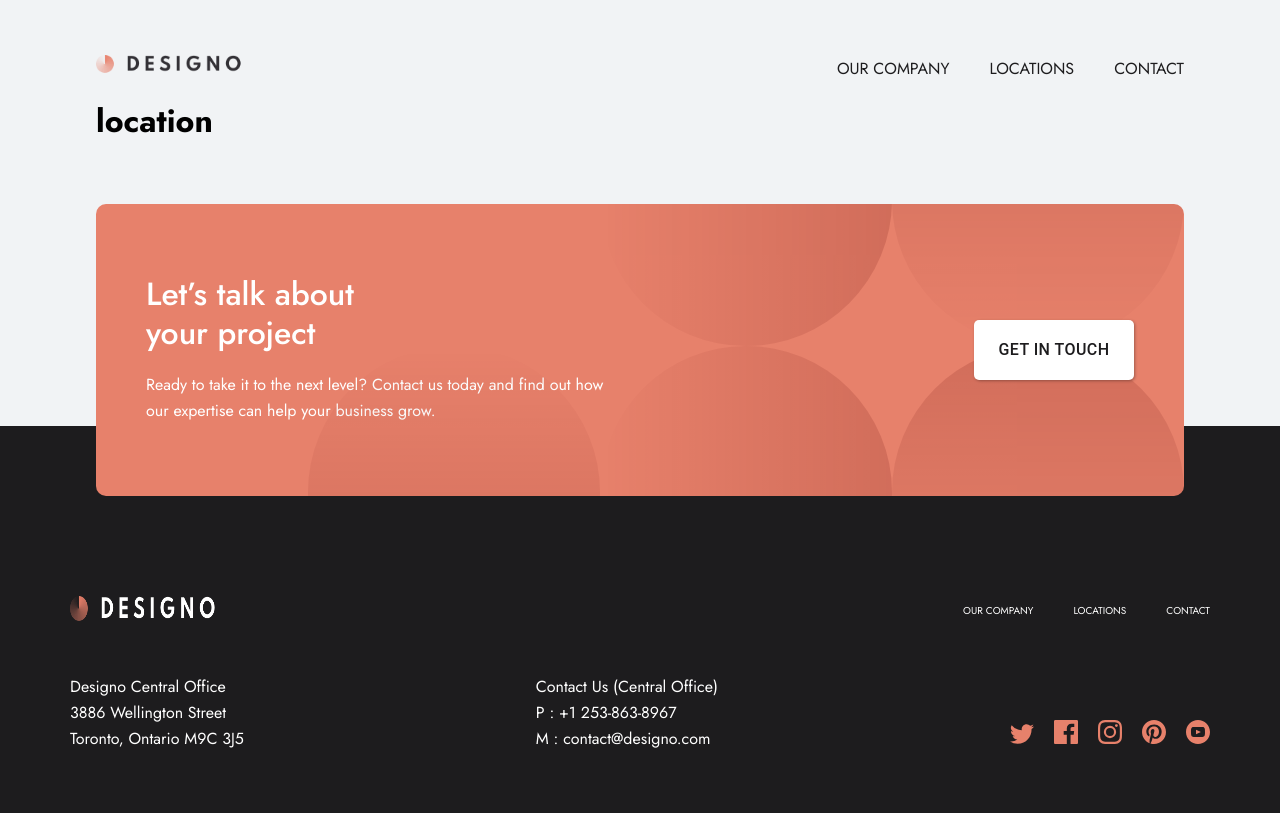
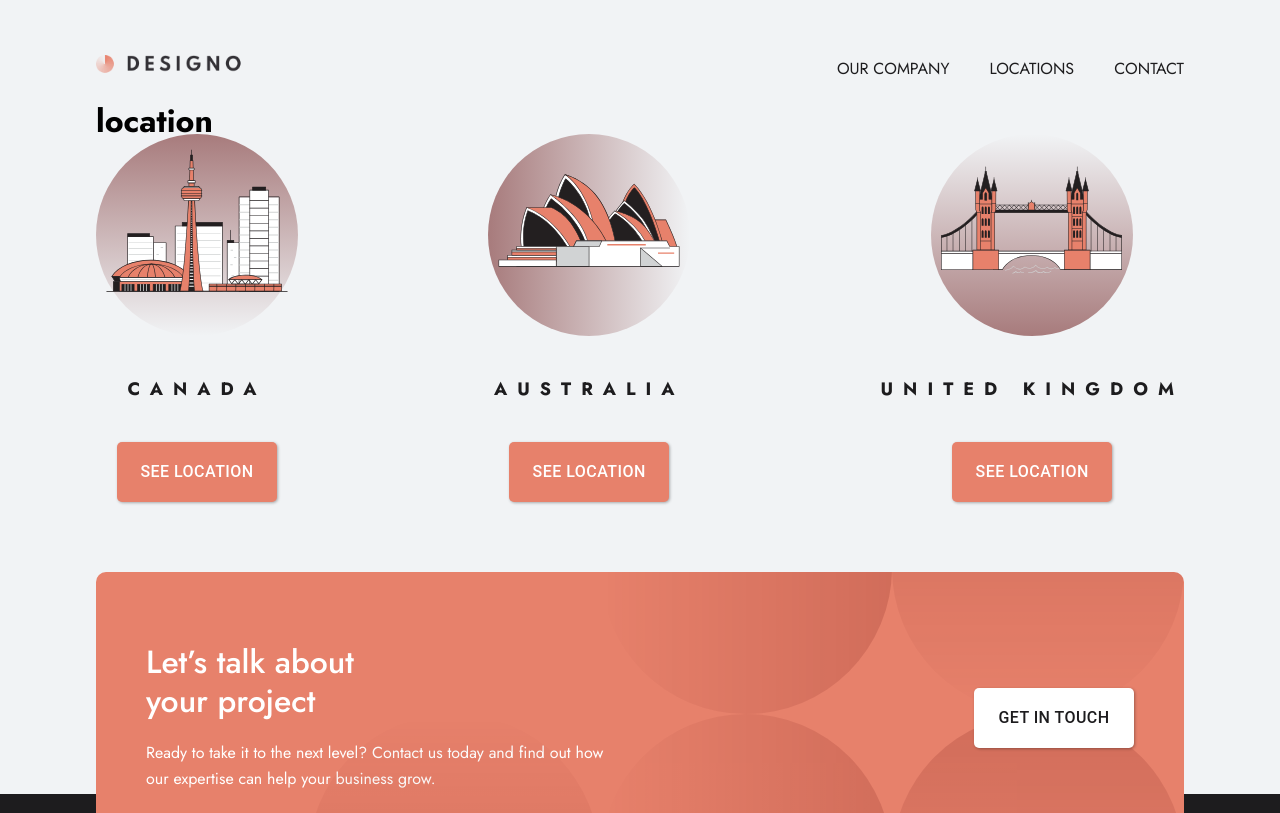
Before and after one commit to Godswilldev/Designo-Multipage, a React (Create React App) app: page /location in a window 1280 px wide. Shown: the top 813 px of the page. Built offline with nearby package versions, Linux system fonts and the light colour scheme.

Commit message:
Add about page

```diff
--- a/src/App.js
+++ b/src/App.js
@@ -11,7 +11,7 @@ import WebDesign from "./Components/WebDesign/WebDesign";
 import AppDesign from "./Components/AppDesign/AppDesign";
 import GraphicsDesign from "./Components/GraphicsDesign/GraphicsDesign";
 import AboutUs from "./Components/About/AboutUs";
-import Location from "./Components/Location/Location";
+import Locations from "./Components/Location/Locations";
 import ContactUs from "./Components/Contact/ContactUs";
 const Apps = styled.div`
   width: 85%;
@@ -36,7 +36,7 @@ const App = () => {
           <Route exact path="/graphics" component={GraphicsDesign} />
           <Route exact path="/company" component={AboutUs} />
           <Route exact path="/contact" component={ContactUs} />
-          <Route exact path="/location" component={Location} />
+          <Route exact path="/location" component={Locations} />
         </Switch>
       </Apps>
       <LetsTalk />
--- a/src/Components/About/AboutUs.js
+++ b/src/Components/About/AboutUs.js
@@ -4,11 +4,16 @@ import aboutImg from "../../assets/about/desktop/image-about-hero.jpg";
 import talent from "../../assets/about/desktop/image-world-class-talent.jpg";
 import real_deal from "../../assets/about/desktop/image-real-deal.jpg";
 import bg_pattern from "../../assets/about/desktop/bg-pattern-hero-about-desktop.svg";
+import two_circles from "../../assets/shared/desktop/bg-pattern-two-circles.svg";
 import * as variables from "../../Helpers/Variables";
+import Country from "../Location/Country";
 
 const About = styled.div`
   margin-top: 5rem;
   color: ${variables.primaryColors.white};
+  .locations {
+    margin-top: 15rem;
+  }
   .styledtext {
     padding: 0 8rem;
     position: relative;
@@ -51,6 +56,16 @@ const About = styled.div`
     border-radius: 1rem;
     overflow: hidden;
     margin-top: 15rem;
+
+    .styledtext {
+      background-color: #fdf3f0;
+      h1 {
+        color: ${variables.primaryColors.peach};
+      }
+      p {
+        color: ${variables.primaryColors.black};
+      }
+    }
   }
   .about__company {
     display: grid;
@@ -58,7 +73,16 @@ const About = styled.div`
     height: 64rem;
     border-radius: 1rem;
     overflow: hidden;
-    margin-top: 15rem;
+    margin: 15rem 0;
+    .styledtext {
+      background-color: #fdf3f0;
+      h1 {
+        color: ${variables.primaryColors.peach};
+      }
+      p {
+        color: ${variables.primaryColors.black};
+      }
+    }
   }
 `;
 
@@ -99,8 +123,12 @@ const AboutUs = () => {
             high-quality outcomes that encapsulates their brand’s story and
             mission.
           </p>
-          <img src={bg_pattern} alt="bg pattern" />
+          <img src={two_circles} alt="bg pattern" />
         </div>
+      </div>
+
+      <div className="locations">
+        <Country />
       </div>
 
       <div className="about__company">
@@ -116,7 +144,7 @@ const AboutUs = () => {
             business and marketing strategies, we inspire audiences to take
             action and drive real results.
           </p>
-          <img src={bg_pattern} alt="bg pattern" />
+          <img src={two_circles} alt="bg pattern" />
         </div>
 
         <div className="styledImg about__company--img">
--- /dev/null
+++ b/src/Components/Location/Country.js
@@ -0,0 +1,119 @@
+import React from "react";
+import styled from "styled-components";
+import { Link } from "react-router-dom";
+import canada from "../../assets/shared/desktop/illustration-canada.svg";
+import australia from "../../assets/shared/desktop/illustration-australia.svg";
+import united_kingdom from "../../assets/shared/desktop/illustration-united-kingdom.svg";
+import Button from "../../Components/Button/Button";
+import * as variables from "../../Helpers/Variables";
+
+const StyledCountry = styled.div`
+  display: flex;
+  justify-content: space-between;
+  align-items: center;
+  text-align: center;
+  color: ${variables.primaryColors.black};
+
+  .country {
+    display: flex;
+    align-items: center;
+    justify-content: center;
+    flex-direction: column;
+
+    h1 {
+      text-transform: uppercase;
+      font-size: 1.8rem;
+      letter-spacing: 1rem;
+      margin-bottom: 4rem;
+    }
+    a {
+      text-decoration: none;
+    }
+  }
+`;
+
+const Illustration = styled.div`
+  height: 20.2rem;
+  width: 20.2rem;
+  border-radius: 50%;
+  display: flex;
+  align-items: center;
+  justify-content: center;
+  margin-bottom: 4rem;
+  &.canada {
+    background: linear-gradient(
+      360deg,
+      rgba(93, 2, 2, 0.0001) 0%,
+      rgba(93, 2, 2, 0.497569) 100%
+    );
+  }
+
+  &.australia {
+    background: linear-gradient(
+      -90deg,
+      rgba(93, 2, 2, 0.0001) 0%,
+      rgba(93, 2, 2, 0.497569) 100%
+    );
+  }
+
+  &.uk {
+    background: linear-gradient(
+      180deg,
+      rgba(93, 2, 2, 0.0001) 0%,
+      rgba(93, 2, 2, 0.497569) 100%
+    );
+  }
+
+  img {
+    width: 100%;
+    height: 100%;
+    margin-top: -3rem;
+  }
+`;
+
+const Country = () => {
+  return (
+    <StyledCountry>
+      <div className="country">
+        <Illustration className="illustration__container  canada">
+          <img src={canada} alt="canada illustration" />
+        </Illustration>
+
+        <div>
+          <h1>canada</h1>
+          <Link to="/location">
+            <Button text="see location" col="onLight" />
+          </Link>
+        </div>
+      </div>
+
+      <div className="country">
+        <Illustration className="illustration__container  australia">
+          <img src={australia} alt="australia illustration" />
+        </Illustration>
+
+        <div>
+          <h1>australia</h1>
+          <Link to="/location">
+            <Button text="see location" col="onLight" />
+          </Link>
+        </div>
+      </div>
+
+      <div className="country">
+        <Illustration className="illustration__container uk">
+          <img src={united_kingdom} alt="united_kingdom illustration" />
+        </Illustration>
+
+        <div>
+          <h1>united kingdom</h1>
+          <Link to="/location">
+            <Button text="see location" col="onLight" />
+          </Link>
+        </div>
+      </div>
+    </StyledCountry>
+  );
+};
+
+export default Country;
--- a/src/Components/Location/Location.js
+++ /dev/null
@@ -1,11 +0,0 @@
-import React from "react";
-
-const Location = () => {
-  return (
-    <div>
-      <h1>location</h1>
-    </div>
-  );
-};
-
-export default Location;
--- /dev/null
+++ b/src/Components/Location/Locations.js
@@ -0,0 +1,13 @@
+import React from "react";
+import Country from "./Country";
+
+const Locations = () => {
+  return (
+    <div>
+      <h1>location</h1>
+      <Country />
+    </div>
+  );
+};
+
+export default Locations;
```
